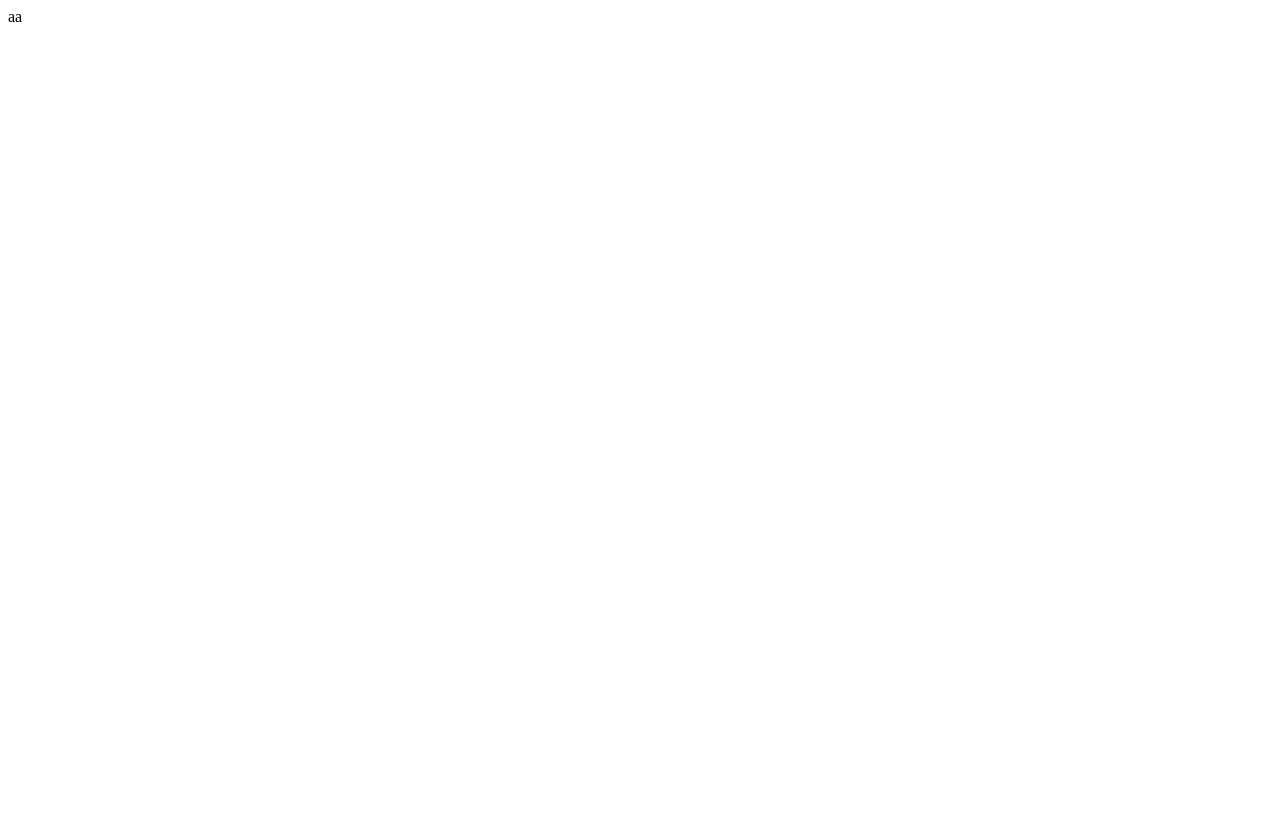
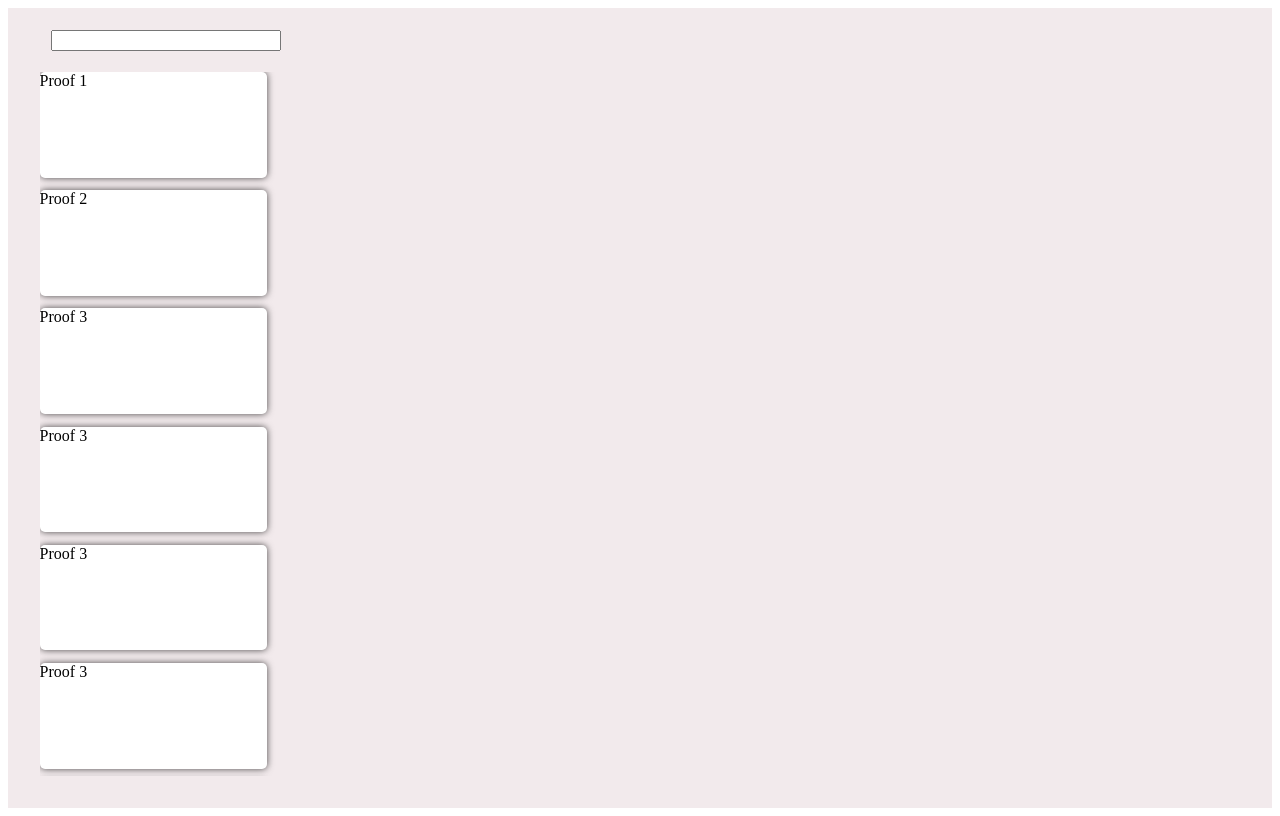
Before and after one commit to raishoemi/math-proof-browser, a React (Create React App) app: page / in a window 1280 px wide. Built offline with nearby package versions, Linux system fonts and the light colour scheme.

Commit message:
Add an initial layout

```diff
--- a/src/App.tsx
+++ b/src/App.tsx
@@ -1,9 +1,39 @@
 import React from 'react';
+import { createUseStyles } from 'react-jss';
+import SearchPanel from './SearchPanel';
+
 
 const App: React.FC<{}> = () => {
+  const classes = useStyles();
+  console.log(classes);
   return (
-    <div>aa</div>
+    <div className={classes.screen}>
+      <div className={classes.searchContainer}>
+        <SearchPanel />
+      </div>
+      <div className={classes.proofContainer}></div>
+    </div>
   );
 }
 
+const useStyles = createUseStyles({
+  screen: {
+    width: '100%',
+    height: '100vh',
+    display: 'flex',
+    flexDirection: 'row',
+    backgroundColor: '#f2eaec'
+  },
+  searchContainer: {
+    width: '25%',
+    display: 'flex',
+    flexDirection: 'column',
+    alignItems: 'center',
+  },
+  proofContainer: {
+    width: '70%',
+    height: '100%',
+  },
+});
+
 export default App;
--- /dev/null
+++ b/src/SearchPanel.tsx
@@ -0,0 +1,48 @@
+import React, { useState } from 'react';
+import { createUseStyles } from 'react-jss';
+import { proofs as mockPoofs } from './proofs.mock';
+
+const SearchPanel: React.FC = () => {
+    const classes = useStyles();
+    const [proofs, _] = useState(mockPoofs); // TODO: initial value should be an empty array
+    return (
+        <>
+            <div className={classes.searchInputContainer}>
+                <input className={classes.searchInput} />
+            </div>
+            <div className={classes.searchResultsContainer}>
+                {proofs.map((proof) => (
+                    <div className={classes.searchResultContainer}>{proof.title}</div>
+                ))}
+            </div>
+        </>
+    );
+};
+
+const useStyles = createUseStyles({
+    searchInputContainer: {
+        height: '8%',
+        width: '100%',
+        display: 'flex',
+        alignItems: 'center',
+        justifyContent: 'center'
+    },
+    searchInput: {
+        width: '70%'
+    },
+    searchResultsContainer: {
+        width: '80%',
+        height: '88%',
+        overflowY: 'auto'
+    },
+    searchResultContainer: {
+        width: '90%',
+        height: '15%',
+        marginBottom: '5%',
+        borderRadius: '5px',
+        boxShadow: '0 0 7px 0 rgba(0,0,0,0.7)',
+        backgroundColor: 'white'
+    },
+});
+
+export default SearchPanel;
--- /dev/null
+++ b/src/proofs.mock.ts
@@ -0,0 +1,73 @@
+import { Proof } from "./types";
+
+export const proofs: Proof[] = [
+    {
+        text: "תהי A קבוצה ותהי * פעולה על A. נאמר כי A סגורה לגבי *, אם לכל ",
+        title: "Proof 1",
+        id: "1.0.0"
+    },
+    {
+        text: "This is another proof",
+        title: "Proof 2",
+        id: "1.0.1"
+    },
+    {
+        text: "This is yet another proof",
+        title: "Proof 3",
+        id: "1.0.2"
+    },
+    {
+        text: "This is yet another proof",
+        title: "Proof 3",
+        id: "1.0.2"
+    },
+    {
+        text: "This is yet another proof",
+        title: "Proof 3",
+        id: "1.0.2"
+    },
+    {
+        text: "This is yet another proof",
+        title: "Proof 3",
+        id: "1.0.2"
+    },
+    {
+        text: "This is yet another proof",
+        title: "Proof 3",
+        id: "1.0.2"
+    },
+    {
+        text: "This is yet another proof",
+        title: "Proof 3",
+        id: "1.0.2"
+    },
+    {
+        text: "This is yet another proof",
+        title: "Proof 3",
+        id: "1.0.2"
+    },
+    {
+        text: "This is yet another proof",
+        title: "Proof 3",
+        id: "1.0.2"
+    },
+
+    {
+        text: "This is yet another proof",
+        title: "Proof 3",
+        id: "1.0.2"
+    }
+    ,
+    {
+        text: "This is yet another proof",
+        title: "Proof 3",
+        id: "1.0.2"
+    }
+    ,
+    {
+        text: "This is yet another proof",
+        title: "Proof 3",
+        id: "1.0.2"
+    }
+
+]
--- /dev/null
+++ b/src/types.ts
@@ -0,0 +1,5 @@
+export type Proof = {
+    text: string;
+    title: string;
+    id: string;  // TODO: Can this type be more specific than string? It's a sematic version number.
+}
```
Also changed, not shown: 1 other file (tests, documents, lock files or other folders).
